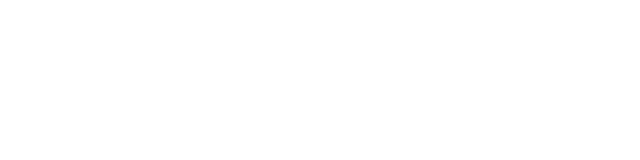
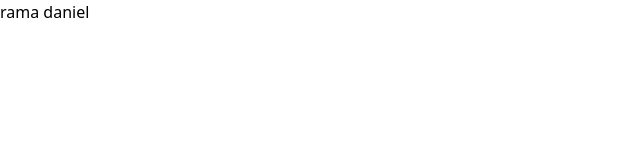
Before and after one commit to dfernandezmerchan/videoclub-angular, an Angular app: page / in a window 1280 px wide. Shown: the top 160 px of the page, without its empty margins (0-640 px from the left). Built offline with nearby package versions, Linux system fonts and the light colour scheme.

Commit message:
he puesto un h1 para saber que estoy en mi rama

```diff
--- a/src/app/app.html
+++ b/src/app/app.html
@@ -6,6 +6,6 @@
         <title>Document</title>
     </head>
     <body>
-
+      <h1>rama daniel</h1>
     </body>
 </html>
```
